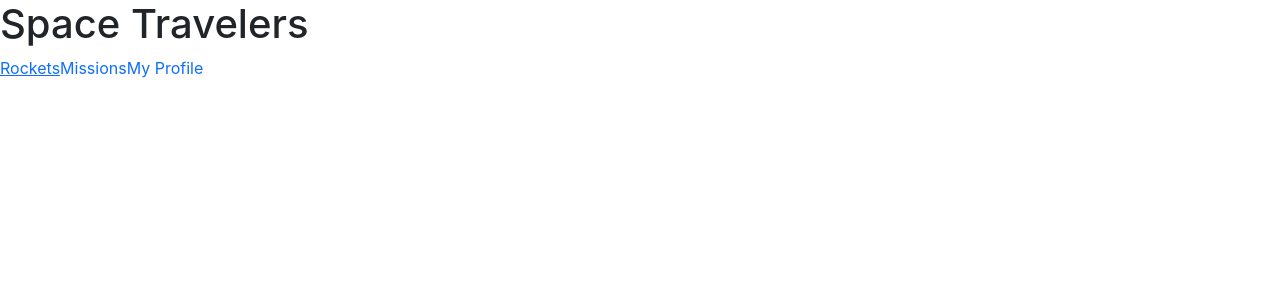
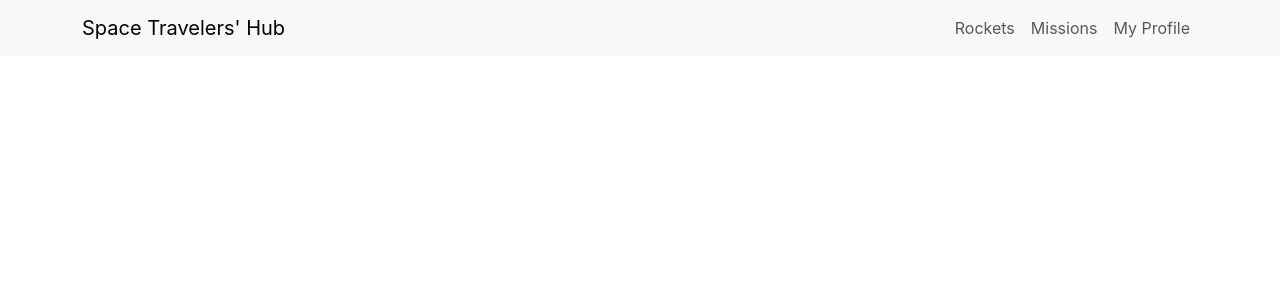
Before and after one commit to ElsonOtake/Space-Travelers, a React (Create React App) app: page / in a window 1280 px wide. Shown: the top 300 px of the page. Built offline with nearby package versions, Linux system fonts and the light colour scheme.

Commit message:
Update bootstrap navbar

```diff
--- a/src/components/Header.js
+++ b/src/components/Header.js
@@ -1,37 +1,34 @@
 import React from 'react';
-import { NavLink } from 'react-router-dom';
+import Container from 'react-bootstrap/Container';
+import Navbar from 'react-bootstrap/Navbar';
+import Nav from 'react-bootstrap/Nav';
 
 const Header = () => (
-  <>
-    <nav>
-      <div>
-        <h1>Space Travelers</h1>
-      </div>
-      <ul className="nav">
-      <NavLink
-        to="/"
+  <Navbar bg="light" variant="light">
+    <Container>
+      <Navbar.Brand href="/">Space Travelers' Hub</Navbar.Brand>
+      <Nav>
+        <Nav.Link
+          href="/"
           className={({ isActive }) => (isActive ? 'active' : 'notActive')}
         >
           Rockets
-      </NavLink>
-      <NavLink
-        to="/missions"
+        </Nav.Link>
+        <Nav.Link
+          href="/missions"
           className={({ isActive }) => (isActive ? 'active' : 'notActive')}
         >
           Missions
-      </NavLink>
-      <NavLink
-        to="/my_profile"
+        </Nav.Link>
+        <Nav.Link
+          href="/my_profile"
           className={({ isActive }) => (isActive ? 'active' : 'notActive')}
         >
           My Profile
-      </NavLink>
-
-    </ul>
-    </nav>
-
-    {/* <Outlet /> */}
-  </>
+        </Nav.Link>
+      </Nav>
+    </Container>
+  </Navbar>
 );
 
 export default Header;
```
Lines whose indentation alone changed are shown as unchanged.
